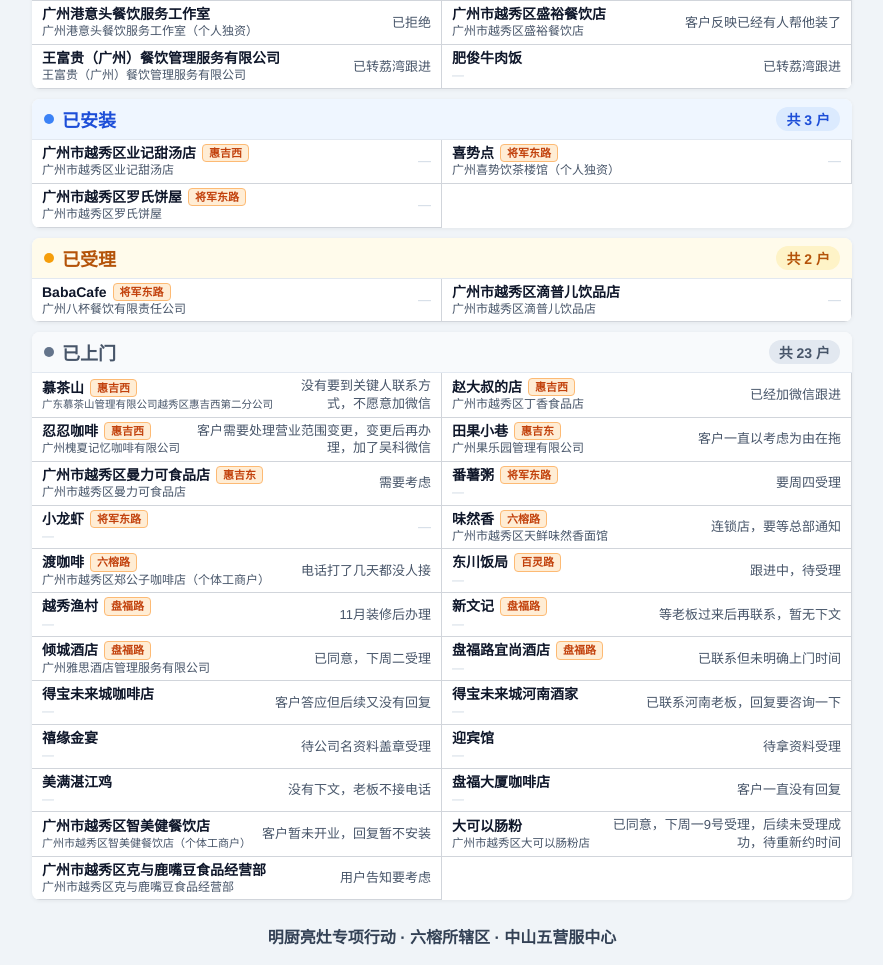
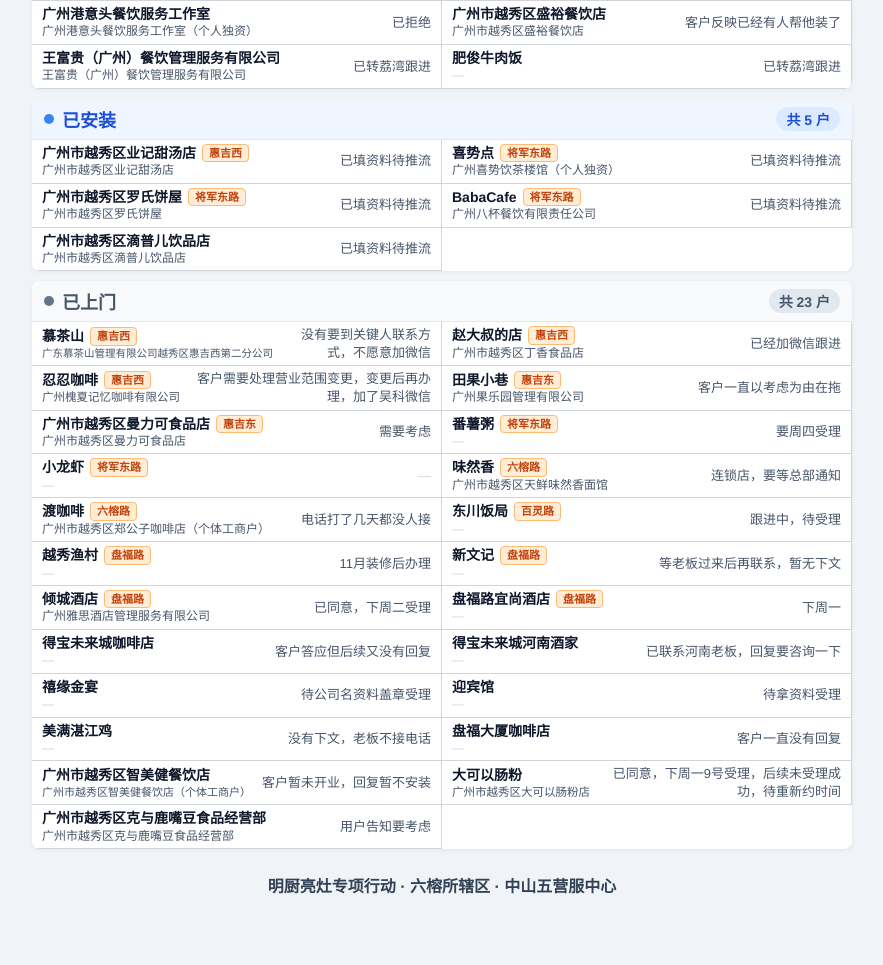
Before and after one commit to wujiezhang2017/mingchu-report, a plain HTML site: page index.html in a window 1280 px wide. Shown: the part 1360-2325 px from the top of the page, without its empty margins (198-1081 px from the left). After the commit the page ends 2283 px from the top, so only its background shows below. Drawn offline with Linux system fonts and the light colour scheme.

Commit message:
更新明厨亮灶六榕所跟进汇报 2026-11-11

```diff
--- a/index.html
+++ b/index.html
@@ -319,7 +319,7 @@
   <div class="header">
     <h1>明厨亮灶专项行动 · 六榕所辖区跟进汇报</h1>
     <div class="meta">
-      <span>数据更新：2026-11-10</span>
+      <span>数据更新：2026-11-11</span>
       <span>总商户数：90</span>
     </div>
   </div>
@@ -425,21 +425,21 @@ const DATA = [
 {name:"彤姐煲仔饭",license:"广州旺如益餐饮管理有限公司",status:"用户拒绝",addr:"六榕路143号106铺",desc:"要有明确的必须安装文件才装"},
 {name:"渡咖啡",license:"广州市越秀区郑公子咖啡店（个体工商户）",status:"已上门",addr:"六榕路83号",desc:"电话打了几天都没人接"},
 {name:"大可以肠粉",license:"广州市越秀区大可以肠粉店",status:"已上门",addr:"中山六路将军西泮园街12号",desc:"已同意，下周一9号受理，后续未受理成功，待重新约时间"},
-{name:"广州市越秀区滴普儿饮品店",license:"广州市越秀区滴普儿饮品店",status:"已受理",addr:"福泉街18号105",desc:""},
-{name:"广州市越秀区业记甜汤店",license:"广州市越秀区业记甜汤店",status:"已安装",addr:"广州市越秀区惠吉西40号",desc:""},
+{name:"广州市越秀区滴普儿饮品店",license:"广州市越秀区滴普儿饮品店",status:"已安装",addr:"福泉街18号105",desc:"已填资料待推流"},
+{name:"广州市越秀区业记甜汤店",license:"广州市越秀区业记甜汤店",status:"已安装",addr:"广州市越秀区惠吉西40号",desc:"已填资料待推流"},
 {name:"豆荚咖啡",license:"广州森銮鑫食品贸易有限公司",status:"已上线",addr:"广州市越秀区惠吉西36号",desc:""},
 {name:"忍忍咖啡",license:"广州槐夏记忆咖啡有限公司",status:"已上门",addr:"广州州市越秀区惠吉西路23号101",desc:"客户需要处理营业范围变更，变更后再办理，加了吴科微信"},
 {name:"广州席拉公寓民宿有限公司",license:"称广州席拉公寓民宿有限公司",status:"用户拒绝",addr:"广州市越秀区中山六路惠吉西一坊2号",desc:"明确告知不安装"},
 {name:"广州市越秀区曼力可食品店",license:"广州市越秀区曼力可食品店",status:"已上门",addr:"一广州市越秀区中击六路惠吉东22号首层",desc:"需要考虑"},
 {name:"广州市越秀区克与鹿嘴豆食品经营部",license:"广州市越秀区克与鹿嘴豆食品经营部",status:"已上门",addr:"广州市越秀区惠西吉东29号10房",desc:"用户告知要考虑"},
 {name:"倾城酒店",license:"广州雅思酒店管理服务有限公司",status:"已上门",addr:" 盘福路79号十层1001",desc:"已同意，下周二受理"},
-{name:"喜势点",license:"广州喜势饮茶楼馆（个人独资）",status:"已安装",addr:"将军东路16号",desc:""},
-{name:"广州市越秀区罗氏饼屋",license:"广州市越秀区罗氏饼屋",status:"已安装",addr:"将军东路16号",desc:""},
+{name:"喜势点",license:"广州喜势饮茶楼馆（个人独资）",status:"已安装",addr:"将军东路16号",desc:"已填资料待推流"},
+{name:"广州市越秀区罗氏饼屋",license:"广州市越秀区罗氏饼屋",status:"已安装",addr:"将军东路16号",desc:"已填资料待推流"},
 {name:"番薯粥",license:"",status:"已上门",addr:"将军东路16号",desc:"要周四受理"},
 {name:"小龙虾",license:"",status:"已上门",addr:"将军东路16号",desc:""},
 {name:"张山野",license:"",status:"用户拒绝",addr:"将军东路16号",desc:"还有1个月不做了"},
-{name:"BabaCafe",license:"广州八杯餐饮有限责任公司",status:"已受理",addr:"将军东路16号",desc:""},
-{name:"盘福路宜尚酒店",license:"",status:"已上门",addr:"盘福路79号",desc:"已联系但未明确上门时间"}
+{name:"BabaCafe",license:"广州八杯餐饮有限责任公司",status:"已安装",addr:"将军东路16号",desc:"已填资料待推流"},
+{name:"盘福路宜尚酒店",license:"",status:"已上门",addr:"盘福路79号",desc:"下周一"}
 ];
 
 const TARGET = 50; // 完成率目标值
```
